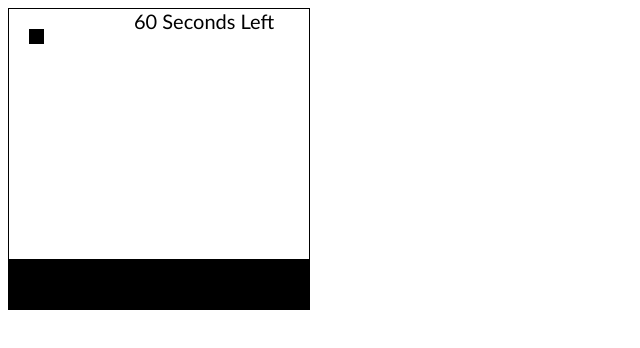
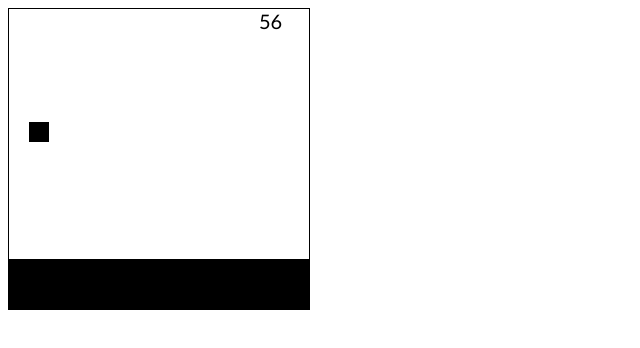
Before and after one commit to briceviland/BlockDodgerJS, a plain HTML site: page index.html in a window 1280 px wide. Shown: the whole page, without its empty margins (0-640 px from the left). Drawn offline with Linux system fonts and the light colour scheme.

Commit message:
Did a lot more scripting

```diff
--- a/index.html
+++ b/index.html
@@ -4,70 +4,7 @@
 	<canvas width ="300"height="300"id="canvas" style="border-style:solid;border-width:1px;"></canvas>
 
 	</div>
-	<script type="text/javascript">
-	var one = 2;
-	var context = document.getElementById("canvas").getContext("2d");
-
-
-	function drawShit(thing)
-	{
-		if(thing.shape == "blasqu")
-		{
-		context.moveTo(thing.x,thing.y);
-		context.lineTo(thing.x1,thing.y1);
-		context.lineTo(thing.x2,thing.y2);
-		context.lineTo(thing.x3,thing.y3);
-		context.fill();
-		}
-
-	}
-
-	function Points(xPOS,yPOS,xPOS1,yPOS1,xPOS2,yPOS2,xPOS3,yPOS3,type)
-	{
-		if(type == "fill")
-		{
-			this.x = xPOS;
-			this.y = yPOS;
-			this.x1 = xPOS1;
-			this.y1 = yPOS1;
-			this.x2 = xPOS2;
-			this.y2 = yPOS2;
-			this.x3 = xPOS3;
-			this.y3 = yPOS3;
-			this.shape = "blasqu";
-		}
-	}
-
-	function randomFall()
-	{
-		var xpos = 20;
-		var ypos = 20;
-		square[1] = new Points(0 + xpos,0 + ypos,15 + xpos,0 + ypos,15 + xpos,15 +ypos ,0 + xpos,15 + ypos,"fill");
-		drawShit(square[1]);
-	}
-
-	function drawText()
-	{
-		context.font = "15pt Calibri";
-		context.fillText(60 + " Seconds Left",125,20);
-
-	}
-
-	var square = new Array();
-	square[0] = new Points(0,300,300,300,300,250,0,250,"fill");
-
-	function renderScene()
-	{
-		drawText();
-		drawShit(square[0]);
-		randomFall();
-	}
-
-	setInterval(function()
-					{
-						context.clearRect ( 0 , 0 , 300 , 300 );
-						renderScene();
-					},100);
+	<script type="text/javascript" src="script.js">
 	</script>
 
 </html>
--- /dev/null
+++ b/script.js
@@ -0,0 +1,126 @@
+	var one = 2;
+	var context = document.getElementById("canvas").getContext("2d");
+
+
+	function drawGround(thing)
+	{
+		if(thing.shape == "blasqu")
+		{
+		context.beginPath();
+		context.moveTo(thing.x,thing.y);
+		context.lineTo(thing.x1,thing.y1);
+		context.lineTo(thing.x2,thing.y2);
+		context.lineTo(thing.x3,thing.y3);
+		context.fill();
+		}
+
+	}
+
+	function drawBox(thing3)
+	{
+		context.beginPath();
+		context.moveTo(thing3.x,thing3.y);
+		context.lineTo(thing3.x+20,thing3.y);
+		context.lineTo(thing3.x+20,thing3.y+20);
+		context.lineTo(thing3.x,thing3.y+20);
+		context.fill();
+	}
+
+	//Help to create ground object
+	function Points(xPOS,yPOS,xPOS1,yPOS1,xPOS2,yPOS2,xPOS3,yPOS3,type)
+	{
+		if(type == "fill")
+		{
+			this.x = xPOS;
+			this.y = yPOS;
+			this.x1 = xPOS1;
+			this.y1 = yPOS1;
+			this.x2 = xPOS2;
+			this.y2 = yPOS2;
+			this.x3 = xPOS3;
+			this.y3 = yPOS3;
+			this.shape = "blasqu";
+		}
+	}
+
+	function boxOBJ(xPOS,yPOS)
+	{
+		this.x = xPOS;
+		this.y = yPOS;
+	}
+
+	function randomFall()
+	{
+
+		function fallingSquares(max)
+		{
+			if(fall[max+1])
+			{
+				drawBox(fall[1]);
+				if(fall[1].y == 250)
+				{
+					delete fall[1];
+				}
+				else
+				{
+					fall[1].y += 0.3;
+				}
+			}
+			else
+			{
+				for(i=1;i<=max;i++)
+				{
+					fall[i] = new boxOBJ(20,20);
+				}
+
+				fall[max+1] = "active";
+			}
+
+		}
+
+		//Timer wont appear unless Fall[0] has been declared
+		if(fall[0])
+		{
+			drawText();
+		}
+		else{
+			fall[0] = "active";
+		}
+
+		if(fall[0])
+		{
+			fallingSquares(1);
+		}
+	}
+
+	//TIMER
+	function drawText()
+	{
+		context.font = "15pt Calibri";
+		context.fillText(timedown,250,20);
+
+	}
+
+	var square = new Array();
+	var fall = new Array();
+	square[0] = new Points(0,300,300,300,300,250,0,250,"fill");
+	var timedown = 60;
+
+
+	//RENDER SCENE
+	function renderScene()
+	{
+		drawGround(square[0]);
+		randomFall();
+	}
+
+	setInterval(function()
+					{
+						context.clearRect(0,0,300,300);
+						renderScene();
+					},16);
+
+	setInterval(function()
+					{
+						timedown--;
+					},1000);
```
Also changed, not shown: 1 other file.
